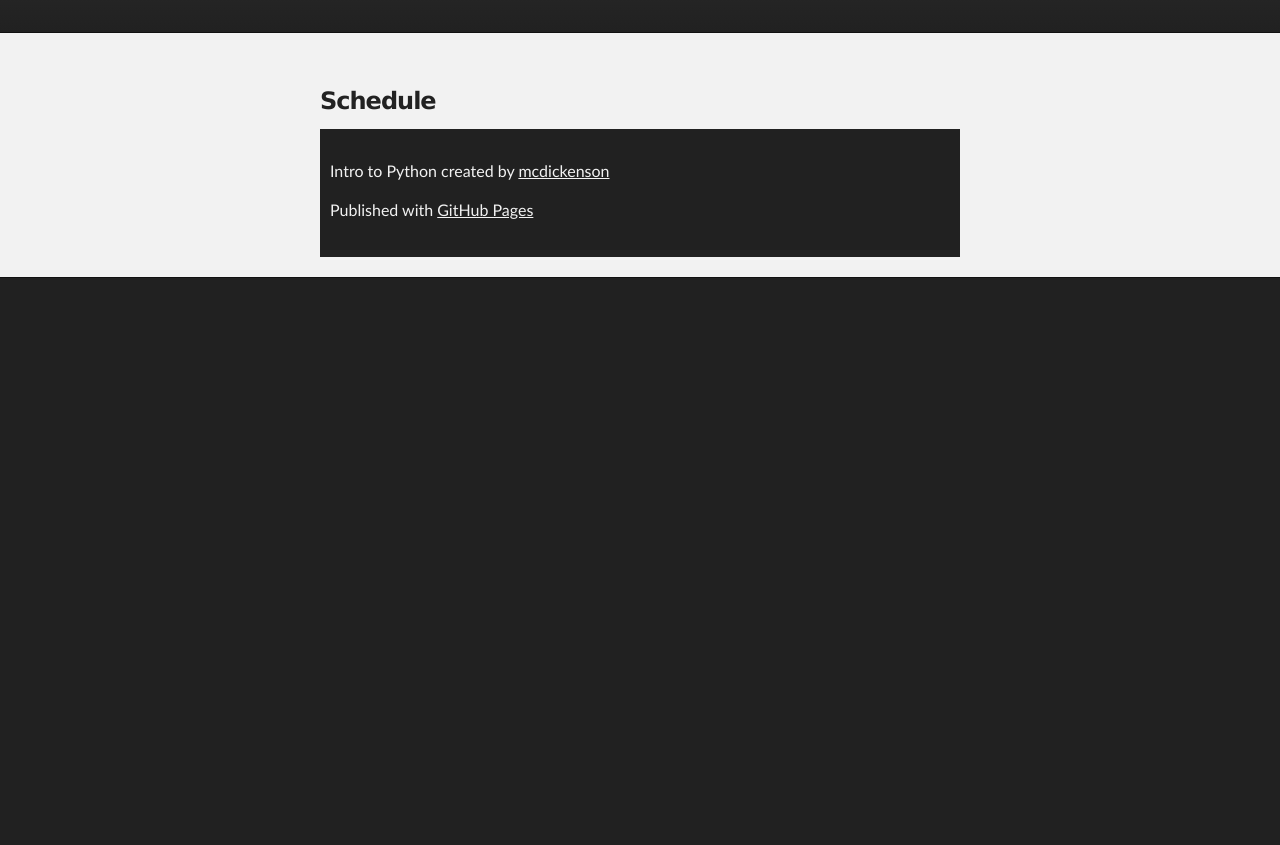
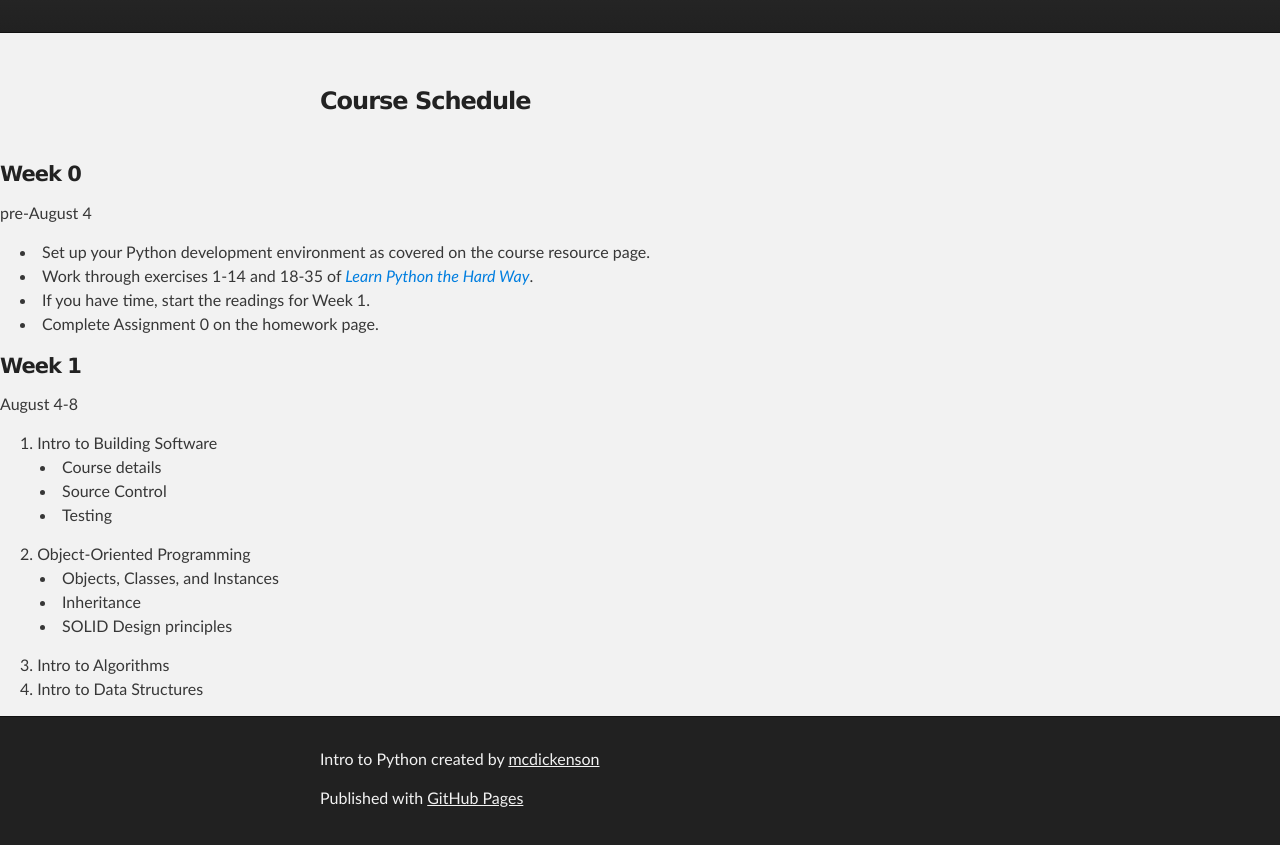
Before and after one commit to mcdickenson/python-washu-2014, a plain HTML site: page schedule.html in a window 1280 px wide. Shown: the part 177-1022 px from the top of the page. Before the commit the page ends 800 px from the top, so only its background shows below. Drawn offline with Linux system fonts and the light colour scheme.

Commit message:
update schedule

```diff
--- a/schedule.html
+++ b/schedule.html
@@ -26,7 +26,44 @@
     <!-- MAIN CONTENT -->
     <div id="main_content_wrap" class="outer">
       <section id="main_content" class="inner">
-        <h3>Schedule</h3>
+        <h3>Course Schedule</h3>
+      </section>
+
+      <section>
+
+        <h4>Week 0</h4>
+
+        <p>pre-August 4</p>
+
+        <ul>
+        <li>Set up your Python development environment as covered on the course resource page.</li>
+        <li>Work through exercises 1-14 and 18-35 of <a href="http://learnpythonthehardway.org/book/"><em>Learn Python the Hard Way</em></a>.</li>
+        <li>If you have time, start the readings for Week 1.</li>
+        <li>Complete Assignment 0 on the homework page.</li>
+        </ul>
+      </section
+
+      <section>
+        <h4>Week 1</h4>
+
+        <p>August 4-8</p>
+
+        <ol>
+        <li>Intro to Building Software
+        <ul><li>Course details</li>
+        <li>Source Control</li>
+        <li>Testing</li></ul></li>
+        <li>Object-Oriented Programming
+        <ul><li>Objects, Classes, and Instances</li>
+        <li>Inheritance</li>
+        <li>SOLID Design principles</li></ul></li>
+        <li>Intro to Algorithms</li>
+        <li>Intro to Data Structures</li>
+        </ol>
+      </section>
+    </div>
+
+
 
 
     <!-- FOOTER  -->
```
